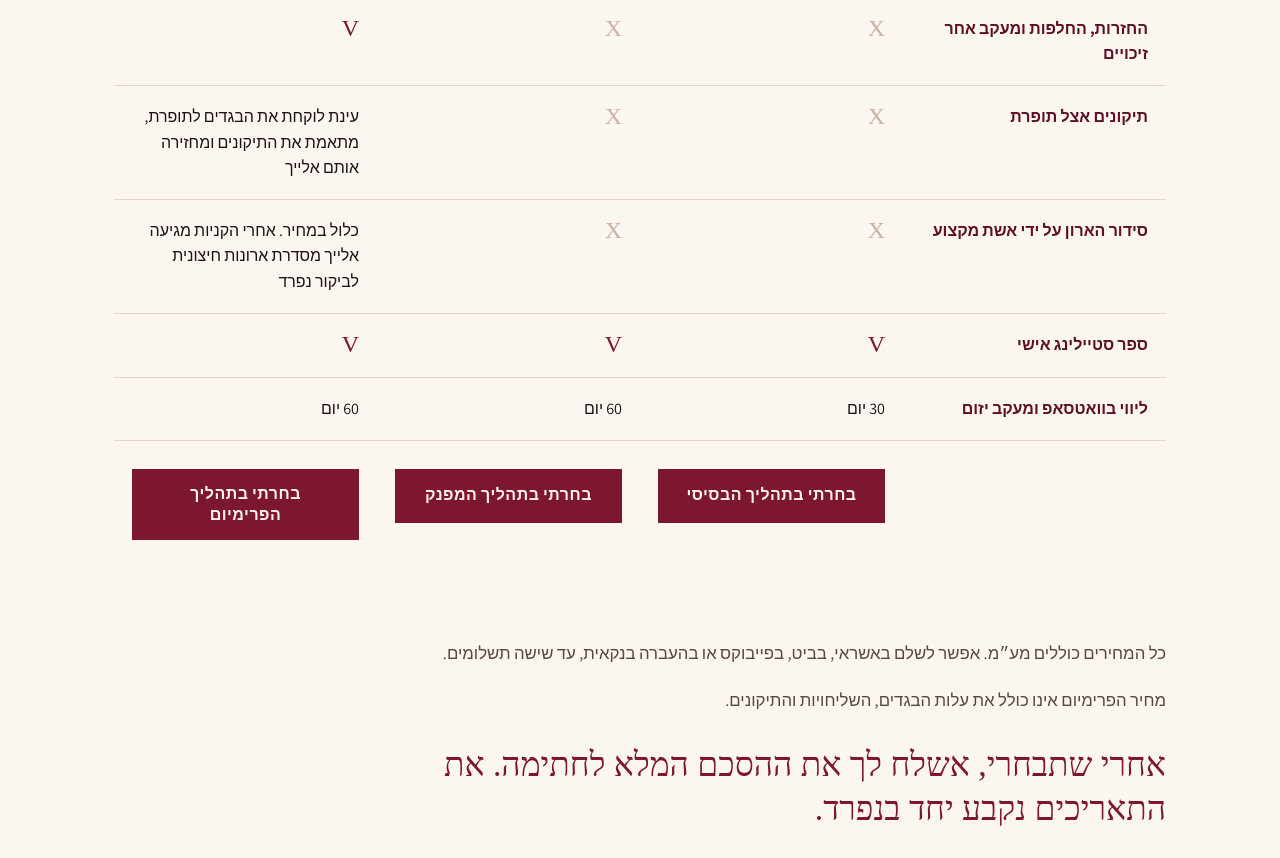
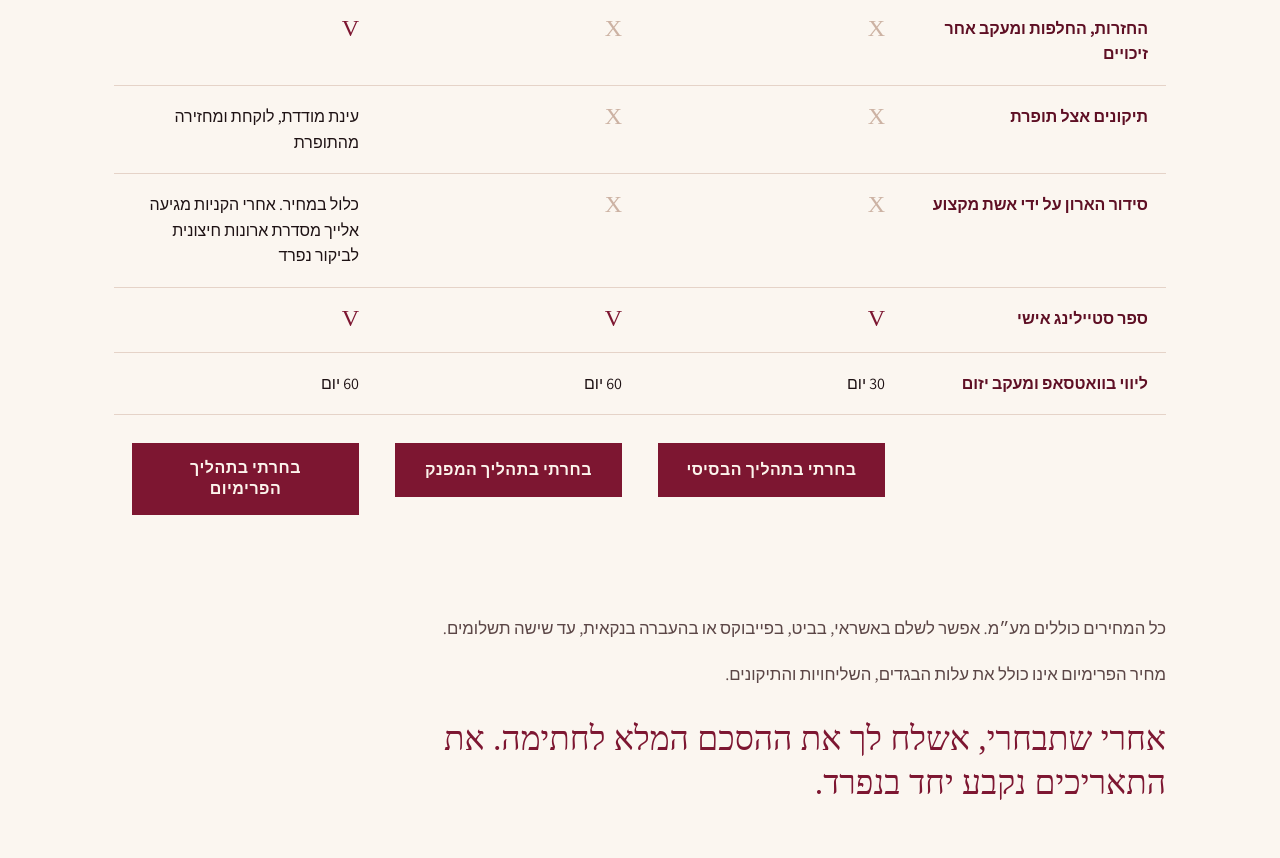
Before and after one commit to elkayam-ran-einat-beep/elkayam-ran-einat-beep.github.io, a plain HTML site: page tahalichim/index.html in a window 1280 px wide. Shown: the part 1016-1874 px from the top of the page. Drawn offline with Linux system fonts and the light colour scheme; a web font is replaced by a local one.

Commit message:
תהליכים: נוסח התופרת
Co-Authored-By: Claude Opus 5.5 <noreply@anthropic.com>

```diff
--- a/tahalichim/index.html
+++ b/tahalichim/index.html
@@ -113,7 +113,7 @@ footer{padding:48px 0 60px;text-align:center;border-top:1px solid var(--rule);}
 <tr><th scope="row">קניות</th><td>יום קניות יחד בחנויות</td><td>יום קניות יחד בחנויות ויום קניות נוסף יחד בבוטיק</td><td>עינת מזמינה או אוספת את הפריטים, מביאה הכול עד אלייך ומטפלת בהחזרות ובהחלפות</td></tr>
 <tr><th scope="row">סטיילינג בבית אחרי הקניות</th><td>שילובים עם המלתחה הקיימת וצילום הלוקים</td><td>שילובים עם המלתחה הקיימת וצילום הלוקים</td><td>מדידות והתאמות, שילובים עם המלתחה הקיימת וצילום הלוקים</td></tr>
 <tr><th scope="row">החזרות, החלפות ומעקב אחר זיכויים</th><td><span class="no" aria-label="לא כלול">X</span></td><td><span class="no" aria-label="לא כלול">X</span></td><td><span class="yes" aria-label="כלול">V</span></td></tr>
-<tr><th scope="row">תיקונים אצל תופרת</th><td><span class="no" aria-label="לא כלול">X</span></td><td><span class="no" aria-label="לא כלול">X</span></td><td>עינת לוקחת את הבגדים לתופרת, מתאמת את התיקונים ומחזירה אותם אלייך</td></tr>
+<tr><th scope="row">תיקונים אצל תופרת</th><td><span class="no" aria-label="לא כלול">X</span></td><td><span class="no" aria-label="לא כלול">X</span></td><td>עינת מודדת, לוקחת ומחזירה מהתופרת</td></tr>
 <tr><th scope="row">סידור הארון על ידי אשת מקצוע</th><td><span class="no" aria-label="לא כלול">X</span></td><td><span class="no" aria-label="לא כלול">X</span></td><td>כלול במחיר. אחרי הקניות מגיעה אלייך מסדרת ארונות חיצונית לביקור נפרד</td></tr>
 <tr><th scope="row">ספר סטיילינג אישי</th><td><span class="yes" aria-label="כלול">V</span></td><td><span class="yes" aria-label="כלול">V</span></td><td><span class="yes" aria-label="כלול">V</span></td></tr>
 <tr><th scope="row">ליווי בוואטסאפ ומעקב יזום</th><td>30 יום</td><td>60 יום</td><td>60 יום</td></tr>
@@ -165,7 +165,7 @@ footer{padding:48px 0 60px;text-align:center;border-top:1px solid var(--rule);}
 <li><span class="k">קניות</span><span class="v">עינת מזמינה או אוספת את הפריטים, מביאה הכול עד אלייך ומטפלת בהחזרות ובהחלפות</span></li>
 <li><span class="k">סטיילינג בבית אחרי הקניות</span><span class="v">מדידות והתאמות, שילובים עם המלתחה הקיימת וצילום הלוקים</span></li>
 <li><span class="k">החזרות, החלפות ומעקב אחר זיכויים</span><span class="v"><span class="yes" aria-label="כלול">V</span></span></li>
-<li><span class="k">תיקונים אצל תופרת</span><span class="v">עינת לוקחת את הבגדים לתופרת, מתאמת את התיקונים ומחזירה אותם אלייך</span></li>
+<li><span class="k">תיקונים אצל תופרת</span><span class="v">עינת מודדת, לוקחת ומחזירה מהתופרת</span></li>
 <li><span class="k">סידור הארון על ידי אשת מקצוע</span><span class="v">כלול במחיר. אחרי הקניות מגיעה אלייך מסדרת ארונות חיצונית לביקור נפרד</span></li>
 <li><span class="k">ספר סטיילינג אישי</span><span class="v"><span class="yes" aria-label="כלול">V</span></span></li>
 <li><span class="k">ליווי בוואטסאפ ומעקב יזום</span><span class="v">60 יום</span></li>
```
